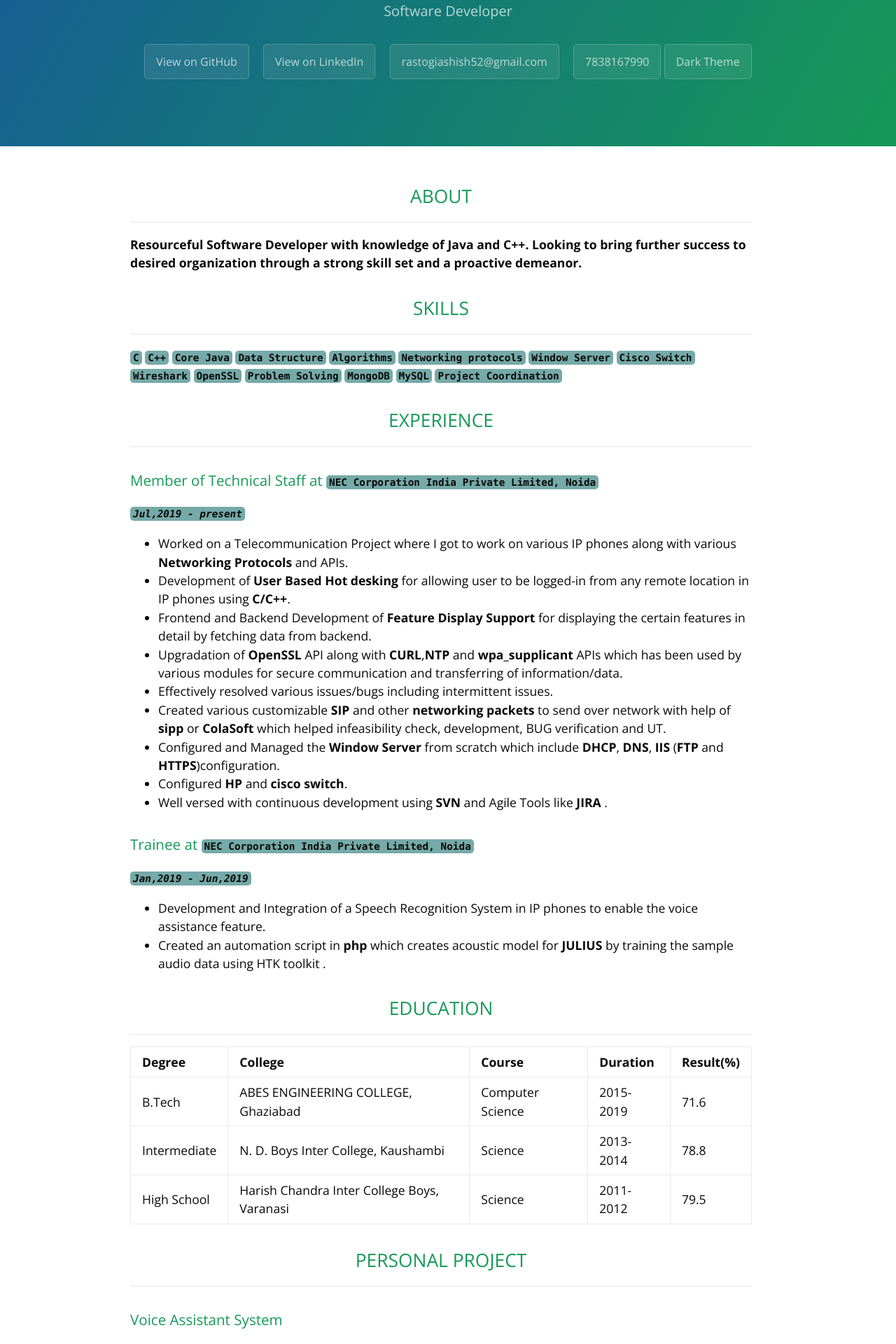
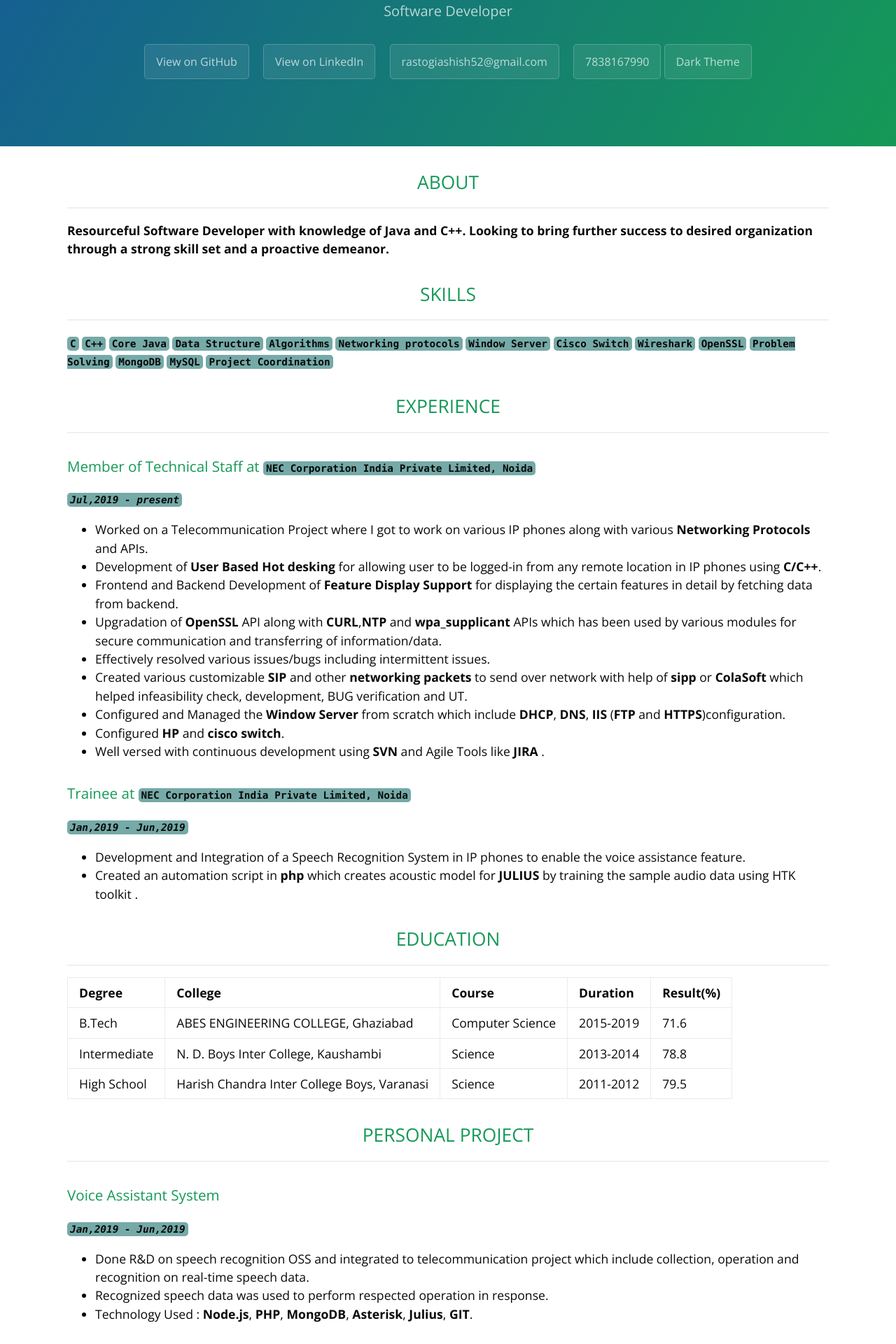
Before and after one commit to ImAshishRastogi/Resume, a Jekyll site: the page built from index.md, in a window 1280 px wide. Shown: the part 360-2280 px from the top of the page at 70% size. Built offline with Jekyll 4.4.1, drawn with Linux system fonts in a browser that asks for light colours.

Commit message:
Update jekyll-theme-cayman.scss

```diff
--- a/_sass/jekyll-theme-cayman.scss
+++ b/_sass/jekyll-theme-cayman.scss
@@ -210,7 +210,7 @@ a {
   @include large {
     max-width: 300rem;
     padding: 2rem 6rem;
-    margin: 20px 110px 110px 90px;
+    margin: 0 auto;
     font-size: 1.1rem;
   }
 
@@ -410,7 +410,7 @@ a {
   @include large {
     max-width: 300rem;
     padding: 2rem 6rem;
-    margin: 20px 110px 110px 90px;
+    margin: 0 auto;
     font-size: 1.1rem;
   }
 
```
